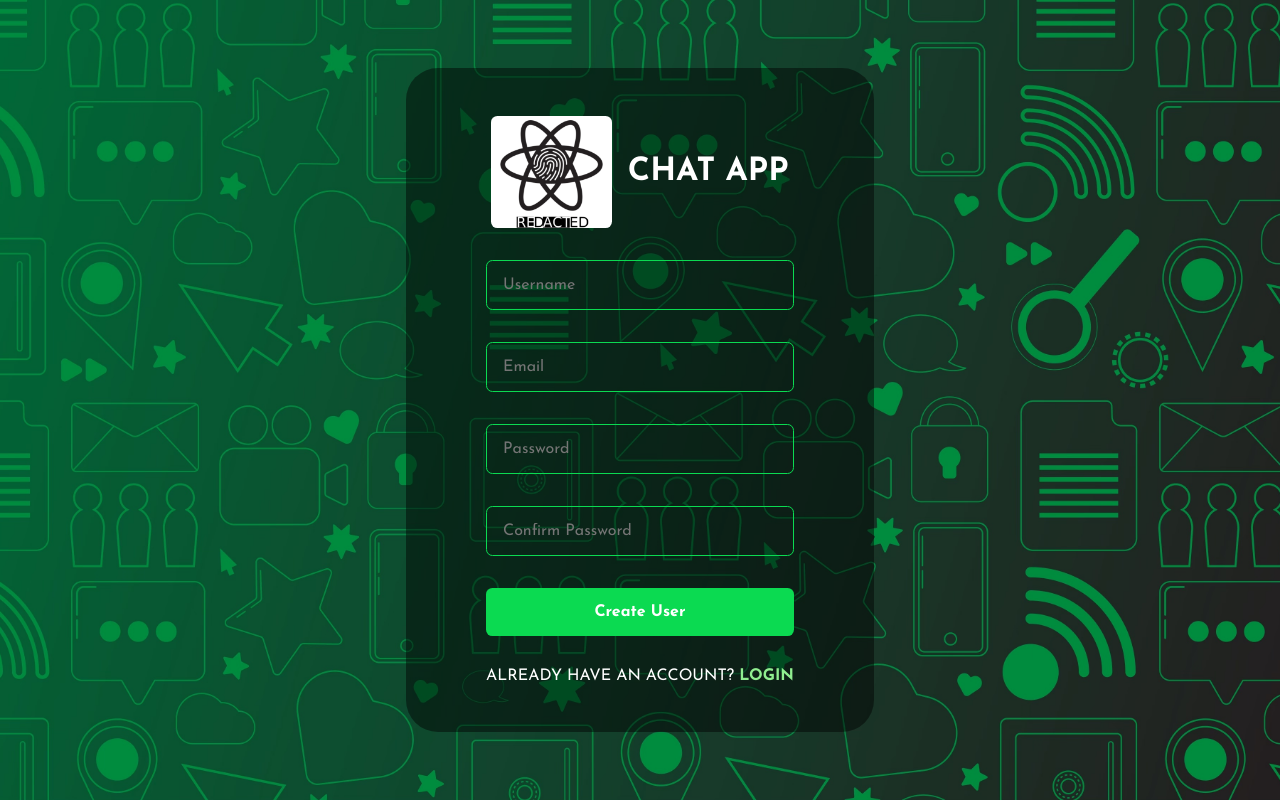
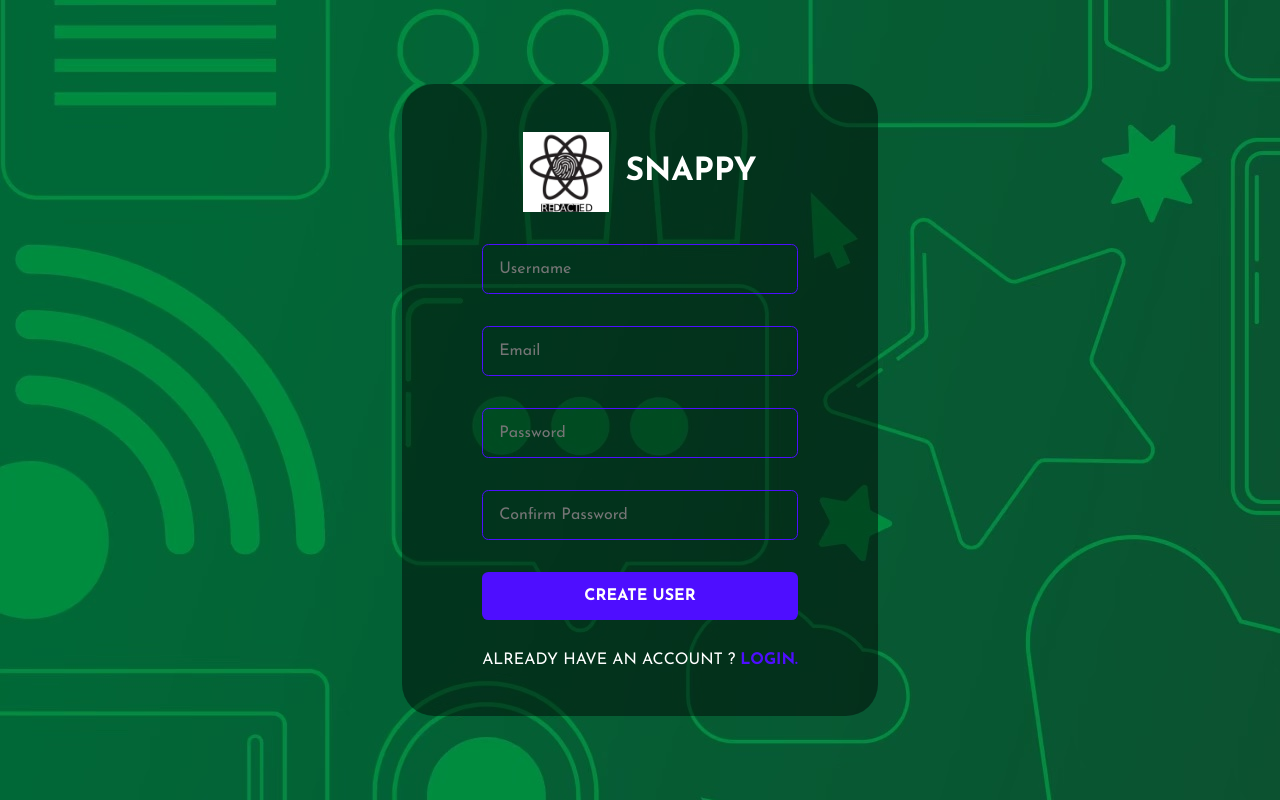
Before and after one commit to jackrobert0220/chat-app, a React (Create React App) app in the folder client/: page /register in a window 1280 px wide. Built offline with nearby package versions, Linux system fonts and the light colour scheme; no server answers; the HTML template or start-up script is replaced by a standard one.

Commit message:
fixed issue with avatar

```diff
--- a/client/src/pages/Register.jsx
+++ b/client/src/pages/Register.jsx
@@ -8,15 +8,8 @@ import "react-toastify/dist/ReactToastify.css";
 import axios from "axios";
 import { registerRoute } from '../utils/APIRoutes';
 
-function Register() {
-    const navigate = useNavigate()
-    const [values, setValues] = useState({
-        username: "",
-        email: "",
-        password: "",
-        confirmpassword: "",
-    });
-
+export default function Register() {
+    const navigate = useNavigate();
     const toastOptions = {
         position: "bottom-right",
         autoClose: 8000,
@@ -24,65 +17,82 @@ function Register() {
         draggable: true,
         theme: "dark",
     };
+    const [values, setValues] = useState({
+        username: "",
+        email: "",
+        password: "",
+        confirmPassword: "",
+    });
 
     useEffect(() => {
-        if (localStorage.getItem("chat-app-user")) {
+        if (localStorage.getItem(process.env.REACT_APP_LOCALHOST_KEY)) {
         navigate("/");
         }
         // eslint-disable-next-line
     }, []);
 
-    const handleSubmit = async (event)=> {
+    const handleChange = (event) => {
+        setValues({ ...values, [event.target.name]: event.target.value });
+    };
+
+    const handleValidation = () => {
+        const { password, confirmPassword, username, email } = values;
+        if (password !== confirmPassword) {
+        toast.error(
+            "Password and confirm password should be same.",
+            toastOptions
+        );
+        return false;
+        } else if (username.length < 3) {
+        toast.error(
+            "Username should be greater than 3 characters.",
+            toastOptions
+        );
+        return false;
+        } else if (password.length < 8) {
+        toast.error(
+            "Password should be equal or greater than 8 characters.",
+            toastOptions
+        );
+        return false;
+        } else if (email === "") {
+        toast.error("Email is required.", toastOptions);
+        return false;
+        }
+
+        return true;
+    };
+
+    const handleSubmit = async (event) => {
         event.preventDefault();
-        if(handleValidation()) {
-        const { password, username, email } = values;
+        if (handleValidation()) {
+        const { email, username, password } = values;
         const { data } = await axios.post(registerRoute, {
             username,
             email,
             password,
         });
 
-            if(data.status === false) {
+        if (data.status === false) {
             toast.error(data.msg, toastOptions);
         }
-            if(data.status === true) {
-                localStorage.setItem('chat-app-user', JSON.stringify(data.user));
-                navigate("/");
+        if (data.status === true) {
+            localStorage.setItem(
+            process.env.REACT_APP_LOCALHOST_KEY,
+            JSON.stringify(data.user)
+            );
+            navigate("/setavatar");
         }
         }
-    };
-
-    const handleValidation = () => {
-        const { password, confirmPassword, username, email } = values;
-        if (password !== confirmPassword) {
-            toast.error(
-                "Password and Confirm Password do not match.",
-                toastOptions
-            );
-            return false;
-        } else if (username.length < 3) {
-            toast.error("Username has to be greater than 3 characters", toastOptions);
-            return false;
-        } else if (password.length < 8) {
-            toast.error("Password has to be 8 characters or more", toastOptions);
-            return false;
-        } else if (email === "") {
-            toast.error("Email is required", toastOptions);
-        }
-        return true;
-    };
-
-    const handleChange = (event) => {
-        setValues({...values, [event.target.name]: event.target.value })
     };
 
     return (
         <>
         <FormContainer>
-            <form onSubmit={(event)=>handleSubmit(event)}>
+            <form action="" onSubmit={(event) => handleSubmit(event)}>
             <div className="brand">
-                    <img src={Logo} alt="LOgo" />
-                    <h1>Chat App</h1>
+                <img src={Logo} alt="logo" />
+                <h1>snappy</h1>
             </div>
             <input
                 type="text"
@@ -110,13 +120,13 @@ function Register() {
             />
             <button type="submit">Create User</button>
             <span>
-                Already have an account? <Link to="/login">Login</Link>
+                Already have an account ? <Link to="/login">Login.</Link>
             </span>
             </form>
         </FormContainer>
         <ToastContainer />
         </>
-  )
+    );
     }
 
     const FormContainer = styled.div`
@@ -128,17 +138,13 @@ const FormContainer = styled.div`
     gap: 1rem;
     align-items: center;
     background-image: url(${Background});
-    background-position: center;
-    background-repeat: no-repeat;
-    background-size: cover;
     .brand {
         display: flex;
         align-items: center;
         gap: 1rem;
         justify-content: center;
         img {
-            height: 7rem;
-            border-radius: 0.4rem;
+        height: 5rem;
         }
         h1 {
         color: white;
@@ -152,21 +158,22 @@ const FormContainer = styled.div`
         background-color: #00000076;
         border-radius: 2rem;
         padding: 3rem 5rem;
+    }
     input {
         background-color: transparent;
         padding: 1rem;
-            border: 0.1rem solid #0BDA51;
+        border: 0.1rem solid #4e0eff;
         border-radius: 0.4rem;
         color: white;
         width: 100%;
         font-size: 1rem;
         &:focus {
-                border: 0.1rem solid #ECFFDC;
+        border: 0.1rem solid #997af0;
         outline: none;
         }
     }
     button {
-            background-color: #0BDA51;
+        background-color: #4e0eff;
         color: white;
         padding: 1rem 2rem;
         border: none;
@@ -174,23 +181,18 @@ const FormContainer = styled.div`
         cursor: pointer;
         border-radius: 0.4rem;
         font-size: 1rem;
-            text-transform: uppdercase;
-            transition: 0.5s ease-in-out;
+        text-transform: uppercase;
         &:hover {
-                background-color: #90EE90;
+        background-color: #4e0eff;
         }
     }
     span {
         color: white;
         text-transform: uppercase;
         a {
-                    color: #90EE90;
+        color: #4e0eff;
         text-decoration: none;
         font-weight: bold;
         }
     }
-        }
-    }
     `;
-
-export default Register
```
Lines whose indentation alone changed are shown as unchanged.
